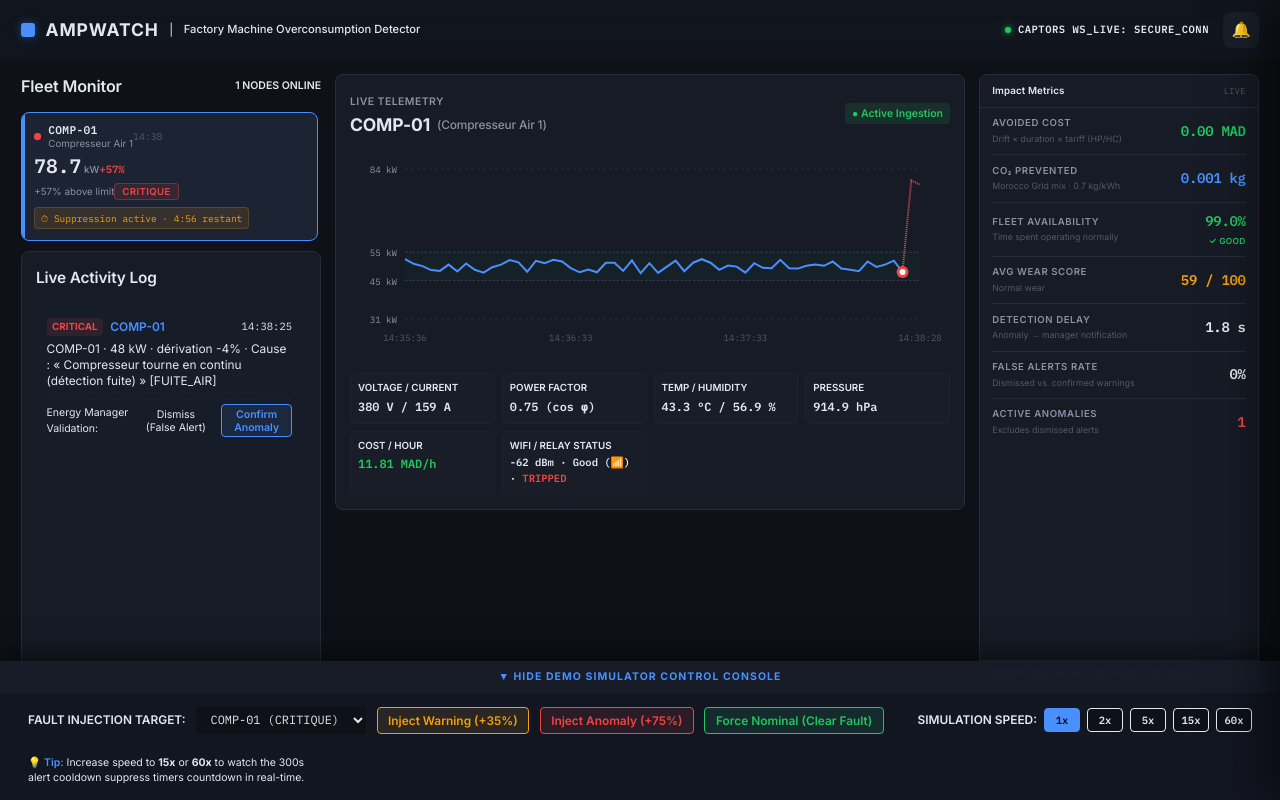
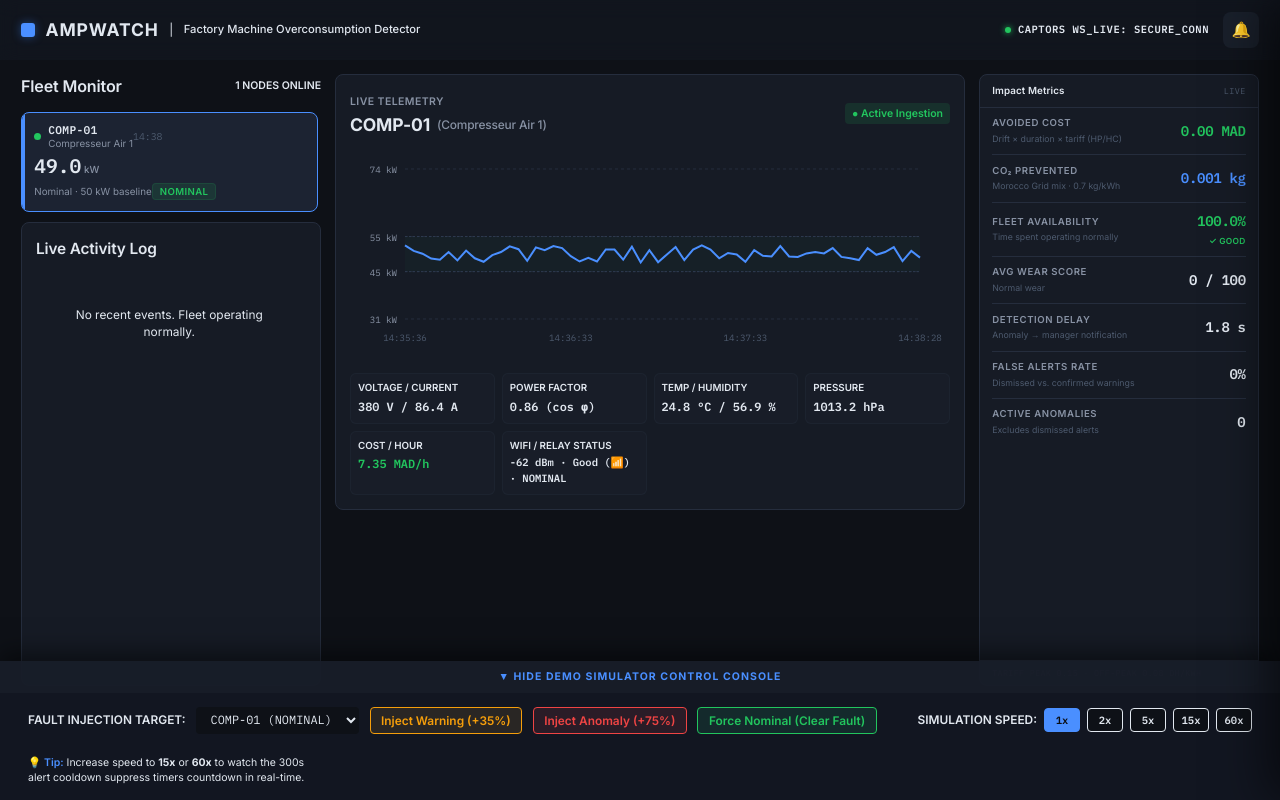
Before and after one commit to Adiboubadriss2020/AMPWATCH, a React (Vite) app: page / in a window 1280 px wide. Built offline with nearby package versions, Linux system fonts and the light colour scheme.

Commit message:
fix: persist manual simulation fault injections until explicitly changed or cleared by user

```diff
--- a/src/mockService.ts
+++ b/src/mockService.ts
@@ -236,22 +236,38 @@ class TelemetrySimulator {
       const template = MACHINE_TEMPLATES.find(t => t.machineId === machine.machineId)!;
       let kw: number;
 
-      if (machine.status === 'NOMINAL') {
+      // Determine nominal vs anomaly based on manual forcedStatus or current status
+      const statusToUse = machine.forcedStatus !== undefined ? machine.forcedStatus : machine.status;
+
+      if (statusToUse === 'NOMINAL' || statusToUse === null) {
         kw = Math.round(machine.normalKw * (0.95 + Math.random() * 0.1) * 10) / 10;
         this.nominalSeconds += 1.5;
       } else {
-        const mult = machine.status === 'CRITIQUE' ? 1.55 : 1.25;
+        const mult = statusToUse === 'CRITIQUE' ? 1.55 : 1.25;
         kw = Math.round((machine.normalKw * mult + Math.random() * 4) * 10) / 10;
         const devKwh = kw - machine.normalKw;
         this.accumulatedCoutEvite += (devKwh * (1.5 / 3600)) * 0.15;
       }
 
-      const computed = computeFields(kw, machine.normalKw, machine.temp, machine.humidite ?? 55, heure, machine.scenario);
+      // Compute fields, force anomaly rule outputs if manual override is active
+      const isForced = statusToUse !== 'NOMINAL' && statusToUse !== null;
+      const computed = computeFields(
+        kw,
+        machine.normalKw,
+        machine.temp,
+        machine.humidite ?? 55,
+        heure,
+        machine.scenario,
+        isForced
+      );
 
       // CO₂ cumulé
       this.accumulatedCo2Saved += (computed.co2Economise ?? 0) * (1.5 / 3600);
 
-      const newStatus = severityToStatus(computed.severity ?? 'NORMAL');
+      // Determine final status
+      const newStatus = statusToUse !== undefined && statusToUse !== null
+        ? statusToUse
+        : severityToStatus(computed.severity ?? 'NORMAL');
 
       // Transition NOMINAL → anomalie → émettre alerte
       if (newStatus !== 'NOMINAL' && machine.status === 'NOMINAL' && machine.cooldown_remaining === null) {
@@ -440,6 +456,7 @@ class TelemetrySimulator {
         cause: template.cause,
         relay: true,
         cooldown_remaining: COOLDOWN_DURATION,
+        forcedStatus: status, // SET FORCED STATUS PERSISTENTLY
       };
     });
 
@@ -469,6 +486,7 @@ class TelemetrySimulator {
         status: 'NOMINAL' as MachineStatus,
         anomaly: false, anomalyType: undefined, cause: undefined,
         relay: false, cooldown_remaining: null,
+        forcedStatus: 'NOMINAL', // RESET TO NOMINAL FORCED
       };
     });
 
--- a/src/types.ts
+++ b/src/types.ts
@@ -63,6 +63,7 @@ export interface Machine {
   wifi_rssi: number;
   relay: boolean;
   cooldown_remaining: number | null;
+  forcedStatus?: MachineStatus | null;
 }
 
 // ─── Série historique pour le graphique ───────────────────────────────────────
```
